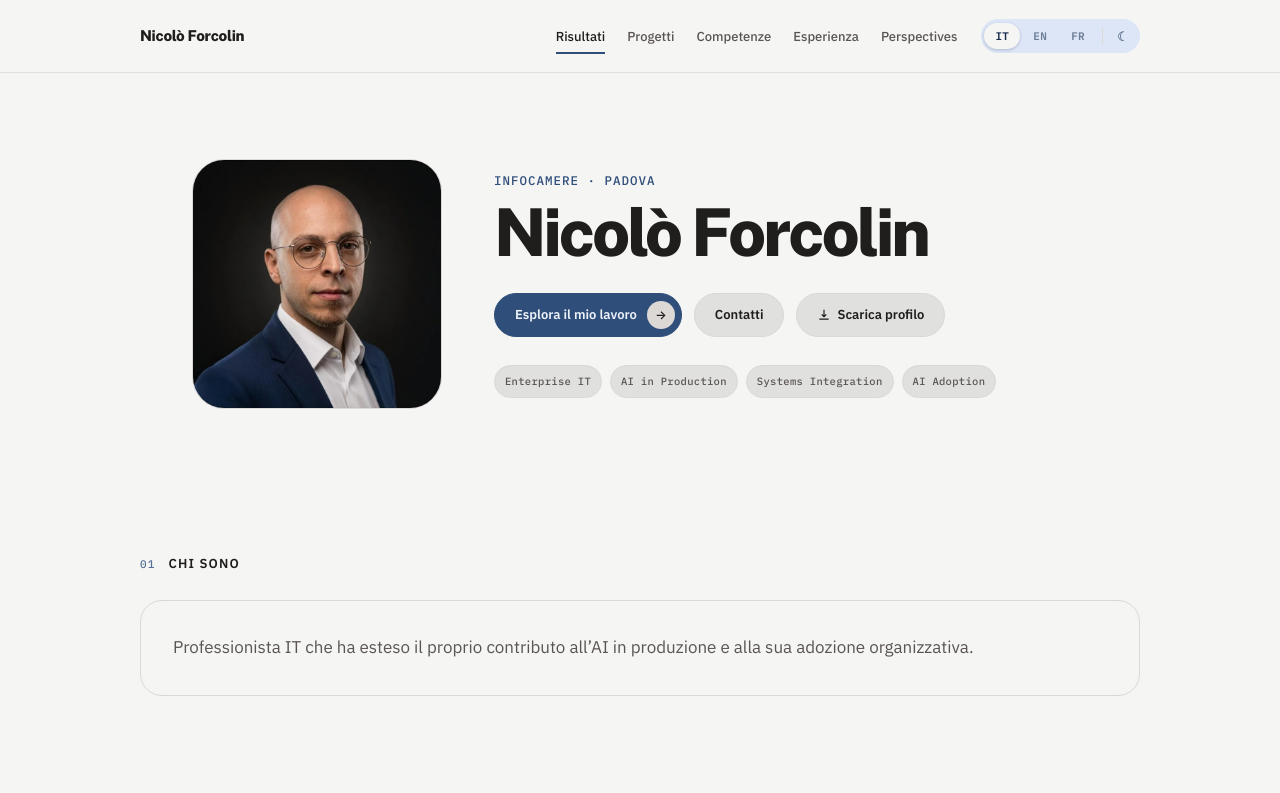
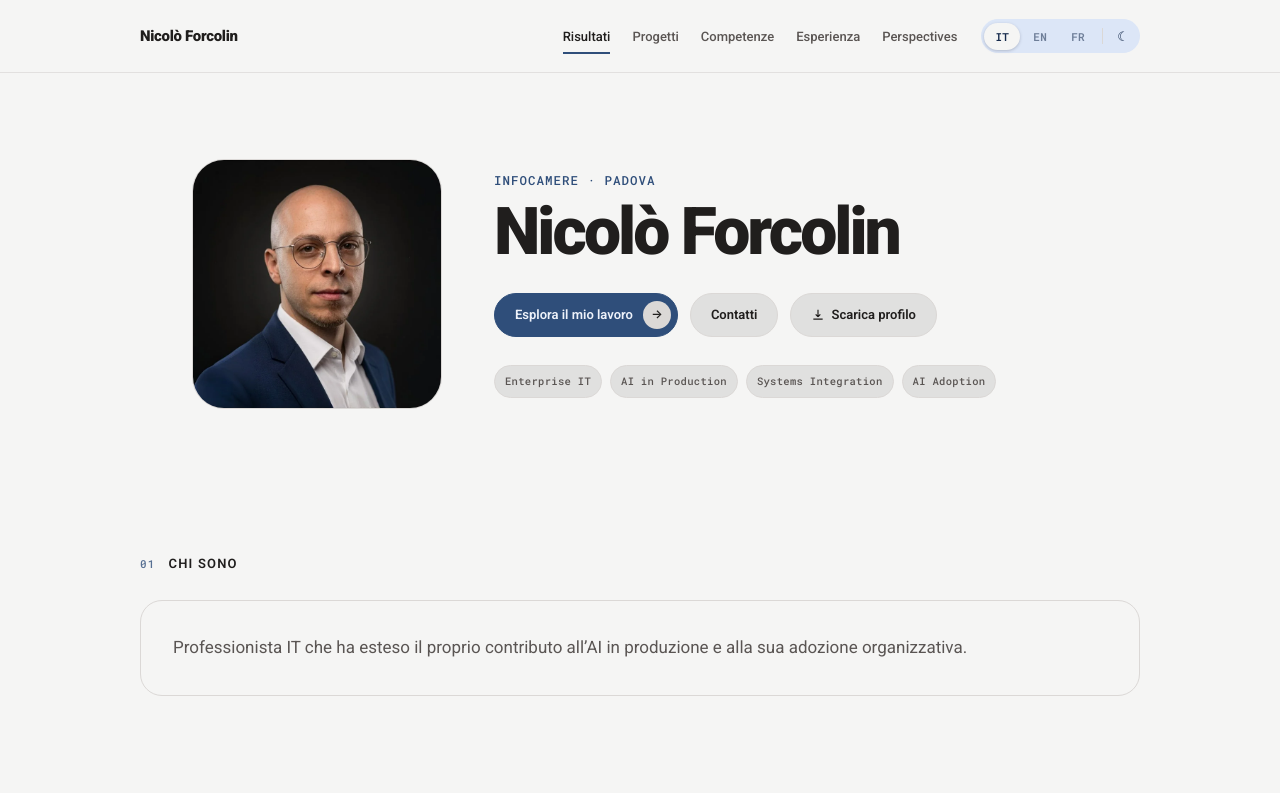
Before and after one commit to smonkey51-maker/Sito-Personale, a plain HTML site: page index.html in a window 1280 px wide. Shown: the top 793 px of the page. Drawn offline with nearby package versions, Linux system fonts and the light colour scheme.

Commit message:
Passa alla tipografia Roboto per un look più Google/Material (#152)
Sostituisce Public Sans + IBM Plex Sans/Mono con Roboto e Roboto Mono
(il typeface reale usato da Google in Material Design) su tutti e tre
i ruoli tipografici del sito. Rimappa i pesi 800 -> 900, unico peso
bold disponibile in Roboto, e aggiorna il caricamento da Google Fonts
di conseguenza.

```diff
--- a/index.html
+++ b/index.html
@@ -62,7 +62,7 @@
   if(saveData) return;
   var l = document.createElement("link");
   l.rel = "stylesheet";
-  l.href = "https://fonts.googleapis.com/css2?family=Public+Sans:wght@700;800&family=IBM+Plex+Sans:wght@400;500;600&family=IBM+Plex+Mono:wght@500;600&display=swap";
+  l.href = "https://fonts.googleapis.com/css2?family=Roboto:wght@400;500;600;700;900&family=Roboto+Mono:wght@500;600&display=swap";
   document.head.appendChild(l);
 })();
 </script>
@@ -105,9 +105,9 @@
     --shadow:0 1px 2px rgba(20,30,50,.10),0 1px 3px 1px rgba(20,30,50,.08);
     --shadow-2:0 1px 3px rgba(20,30,50,.12),0 6px 16px rgba(20,30,50,.10);
 
-    --display:"Public Sans",-apple-system,BlinkMacSystemFont,"Segoe UI",Roboto,sans-serif;
-    --sans:"IBM Plex Sans",-apple-system,BlinkMacSystemFont,"Segoe UI",Roboto,sans-serif;
-    --mono:"IBM Plex Mono",ui-monospace,"SFMono-Regular",Menlo,Consolas,monospace;
+    --display:"Roboto",-apple-system,BlinkMacSystemFont,"Segoe UI",Arial,sans-serif;
+    --sans:"Roboto",-apple-system,BlinkMacSystemFont,"Segoe UI",Arial,sans-serif;
+    --mono:"Roboto Mono",ui-monospace,"SFMono-Regular",Menlo,Consolas,monospace;
 
     --dur-s:150ms;
     /* Material 3 Emphasized Decelerate Easing */
@@ -227,7 +227,7 @@
   @media (max-width:900px){.avatar{width:170px;height:170px;border-radius:28px}}
   .hero-text{display:flex;flex-direction:column}
   .eyebrow{font-family:var(--mono);font-size:12.5px;letter-spacing:.08em;text-transform:uppercase;color:var(--accent);margin:0 0 10px}
-  .hero-name{font-family:var(--display);font-weight:800;font-size:clamp(34px,4.6vw,50px);letter-spacing:-.02em;line-height:1.05;color:var(--ink);margin:0;text-wrap:balance}
+  .hero-name{font-family:var(--display);font-weight:900;font-size:clamp(34px,4.6vw,50px);letter-spacing:-.02em;line-height:1.05;color:var(--ink);margin:0;text-wrap:balance}
   .hero-role{font-family:var(--sans);font-size:16.5px;font-weight:400;color:var(--ink-soft);margin-top:10px;max-width:52ch}
 
   .hero-role{display:none}
@@ -272,7 +272,7 @@
   .statrow{display:flex;gap:16px;padding-bottom:8px}
   .stat{flex:1;display:flex;flex-direction:column;gap:10px;padding:24px;border:1px solid var(--line);border-radius:18px;min-width:0;cursor:pointer;transition:transform var(--dur-s) var(--ease), box-shadow var(--dur-s) var(--ease), border-color var(--dur-s) var(--ease), background var(--dur-s) var(--ease)}
   @media (hover:hover) and (pointer:fine){.stat:hover{background:var(--accent-soft);transform:translateY(-4px);box-shadow:var(--shadow-2);border-color:transparent}}
-  .stat .v{font-family:var(--display);font-size:34px;font-weight:800;line-height:1;color:var(--ink);margin:0;display:inline-block;font-variant-numeric:tabular-nums}
+  .stat .v{font-family:var(--display);font-size:34px;font-weight:900;line-height:1;color:var(--ink);margin:0;display:inline-block;font-variant-numeric:tabular-nums}
   .stat .v.v-word{font-size:26px;letter-spacing:-.01em}
   .stat .v.pop{animation:statPop .55s var(--ease)}
   .stat .k{font-family:var(--mono);font-size:11px;letter-spacing:.06em;text-transform:uppercase;color:var(--accent)}
@@ -313,7 +313,7 @@
   @media (max-width:760px){.badge-grid{grid-template-columns:1fr}}
   .badge-card{display:flex;align-items:center;gap:10px;padding:12px 14px;border:1px solid var(--line);border-radius:14px;background:transparent;transition:transform var(--dur-s) var(--ease), box-shadow var(--dur-s) var(--ease), background var(--dur-s) var(--ease), border-color var(--dur-s) var(--ease);min-width:0}
   @media (hover:hover) and (pointer:fine){.badge-card:hover{transform: translateY(-3px); box-shadow: var(--shadow-2); background:var(--accent-soft); border-color:transparent}}
-  .badge-icon{width:30px;height:30px;border-radius:50%;background:var(--case-bg);color:var(--on-case);display:flex;align-items:center;justify-content:center;font-family:var(--display);font-weight:800;font-size:12px;flex:none}
+  .badge-icon{width:30px;height:30px;border-radius:50%;background:var(--case-bg);color:var(--on-case);display:flex;align-items:center;justify-content:center;font-family:var(--display);font-weight:900;font-size:12px;flex:none}
   .badge-text{display:flex;flex-direction:column;gap:2px}
   .badge-title{font-family:var(--display);font-size:13px;font-weight:700;color:var(--ink);line-height:1.3}
   .badge-meta{font-family:var(--mono);font-size:9.5px;letter-spacing:.04em;color:var(--ink-soft)}
@@ -343,7 +343,7 @@
   @media (max-width:700px){.core-grid{grid-template-columns:1fr}}
   .core-cell{display:flex;flex-direction:column;gap:14px;padding:34px;border:1px solid var(--line);border-radius:20px;background:var(--accent-soft);min-width:0;cursor:pointer;transition:transform var(--dur-s) var(--ease), background var(--dur-s) var(--ease), box-shadow var(--dur-s) var(--ease);}
   @media (hover:hover) and (pointer:fine){.core-cell:hover{transform: translateY(-4px); box-shadow: var(--shadow-2); border-color: transparent; background:var(--accent-soft);}}
-  .core-title{font-family:var(--display);font-size:23px;font-weight:800;color:var(--ink);letter-spacing:-.01em}
+  .core-title{font-family:var(--display);font-size:23px;font-weight:900;color:var(--ink);letter-spacing:-.01em}
   .core-list{font-family:var(--sans);font-size:16px;color:var(--ink-soft);line-height:1.6}
   .core-link{display:inline-block;font-family:var(--mono);font-size:12px;font-weight:600;color:var(--ink);margin-top:2px;border:1px solid var(--line);border-radius:999px;padding:6px 14px;width:fit-content;background:color-mix(in srgb,var(--bg) 90%,var(--ink) 10%); transition: border-color var(--dur-s) var(--ease), color var(--dur-s) var(--ease), transform var(--dur-s) var(--ease);}
   @media (hover:hover) and (pointer:fine){.core-cell:hover .core-link{color:var(--accent);border-color:var(--accent)}}
@@ -409,7 +409,7 @@
   .scroll-progress{position:fixed;top:0;left:0;height:2px;width:0;background:var(--accent);z-index:100;pointer-events:none}
   .topbar{border-bottom:1px solid color-mix(in srgb,var(--line) 70%,transparent);background:color-mix(in srgb,var(--bg) 88%,transparent);backdrop-filter:blur(18px);-webkit-backdrop-filter:blur(18px)}
   .topbar-inner{justify-content:space-between;gap:24px}
-  .brandmark{font-family:var(--display);font-size:15px;font-weight:800;letter-spacing:-.02em;white-space:nowrap}
+  .brandmark{font-family:var(--display);font-size:15px;font-weight:900;letter-spacing:-.02em;white-space:nowrap}
   .desktop-nav{display:flex;align-items:center;gap:22px;margin-left:auto}
   .desktop-nav a{font-family:var(--sans);font-size:13px;font-weight:500;color:var(--ink-soft);position:relative;padding:25px 0 23px}
   .desktop-nav a::after{content:"";position:absolute;left:0;right:0;bottom:17px;height:2px;background:var(--accent);transform:scaleX(0);transform-origin:left;transition:transform var(--dur-s) var(--ease)}
```
